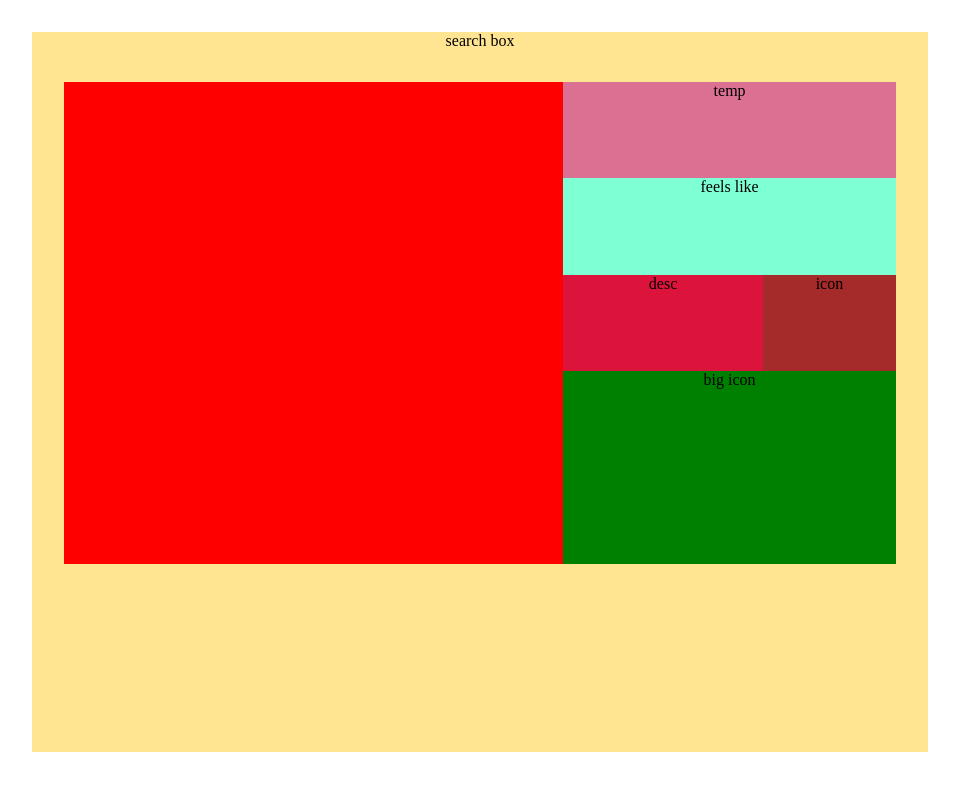
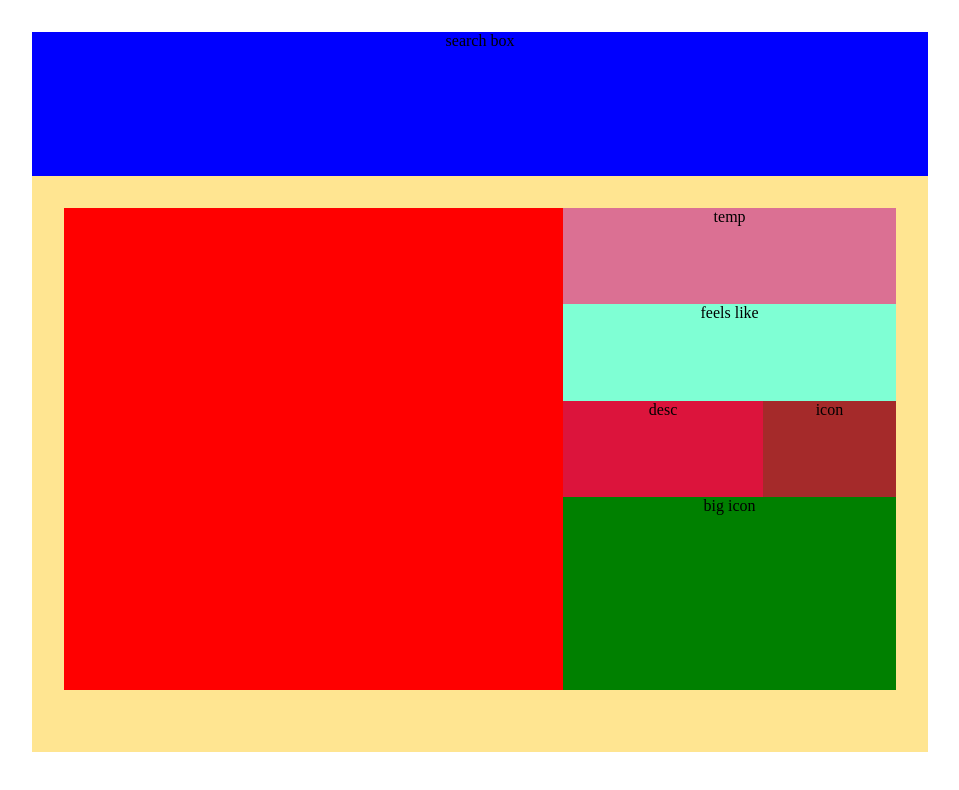
Before and after one commit to nazaninhatami-leet/weather-app, a React (Vite) app: page / in a window 1280 px wide. Shown: the top 790 px of the page, without its empty margins (223-1182 px from the left). Built offline with nearby package versions, Linux system fonts and the light colour scheme.

Commit message:
add styles essentials

```diff
--- a/src/components/container.jsx
+++ b/src/components/container.jsx
@@ -1,7 +1,7 @@
 export function Container({}) {
   return (
     <div className="container">
-      <nav>search box</nav>
+      <nav className="search-box">search box</nav>
       <article className="weather-info">
         <section className="essentials">
           <div className="temperature">temp</div>
```
